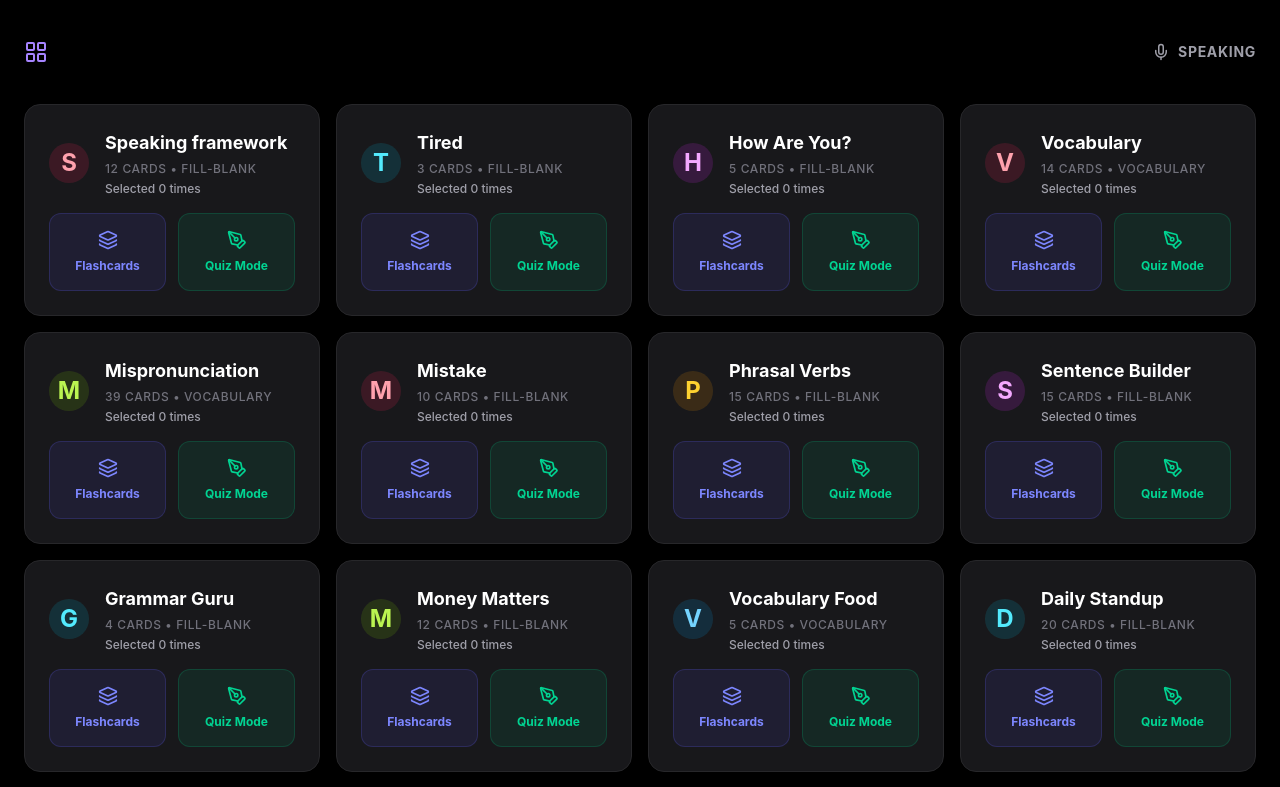
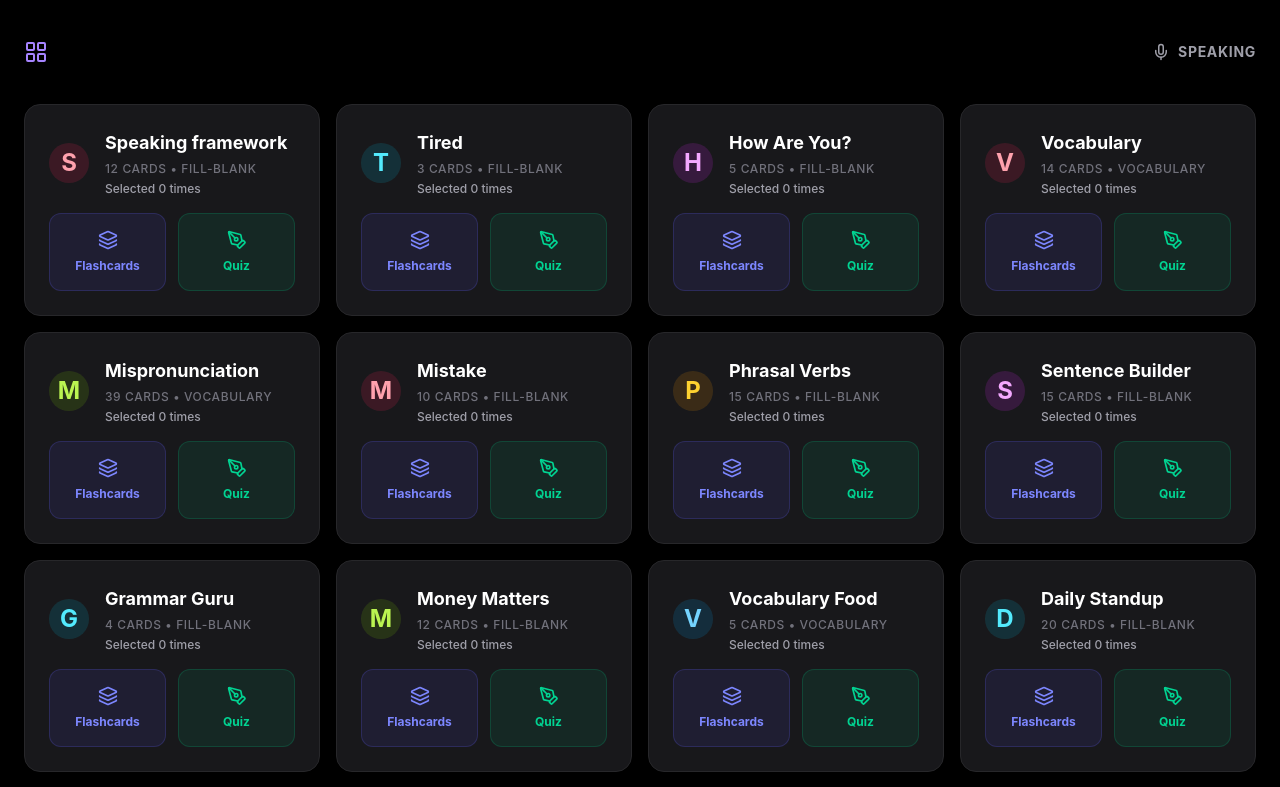
Before and after one commit to luubinhan/fill-in-the-blank, a React (Vite) app: page / in a window 1280 px wide. Shown: the top 787 px of the page. Built offline with nearby package versions, Linux system fonts and the light colour scheme.

Commit message:
fix: enhance translation clarity in Quiz labels and AI problem statements

```diff
--- a/App.tsx
+++ b/App.tsx
@@ -236,7 +236,7 @@ function App() {
                   className="bg-emerald-500/10 border border-emerald-500/20 hover:bg-emerald-500/20 p-4 rounded-xl transition-all flex flex-col items-center gap-2"
                 >
                   <PenTool size={20} className="text-emerald-400" />
-                  <span className="text-xs font-bold text-emerald-400">Quiz Mode</span>
+                  <span className="text-xs font-bold text-emerald-400">Quiz</span>
                 </button>
               </div>
             </div>
--- a/components/SpeakingView.tsx
+++ b/components/SpeakingView.tsx
@@ -83,7 +83,7 @@ const SpeakingView: React.FC<SpeakingViewProps> = ({ onSelectLevel, levelSelecti
               className="cursor-pointer bg-emerald-500/10 border border-emerald-500/20 hover:bg-emerald-500/20 p-3 rounded-xl transition-all flex flex-col items-center gap-2"
             >
               <PenTool size={20} className="text-emerald-400" />
-              <span className="text-xs font-bold text-emerald-400">Quiz Mode</span>
+              <span className="text-xs font-bold text-emerald-400">Quiz</span>
             </button>
 
             <button
--- a/data/speaking/ai-problem.ts
+++ b/data/speaking/ai-problem.ts
@@ -27,8 +27,8 @@ export const AiProblem = {
       },
       {
         english: "So instead of spending hours doing it manually, I can get it done much faster and focus on more important thing",
-        translation: "focus on more important thing",
-        vietnamese: "tập trung vào những việc quan trọng hơn",
+        translation: "focus on",
+        vietnamese: "tập trung vào",
       },
       {
         english: "For example, if I’m working on a feature and need to write a lot of test cases, I can ask AI to generate an initial set of tests, including some edge cases I might not have thought of.",
@@ -47,8 +47,8 @@ export const AiProblem = {
       },
       {
         english: "Sometimes, they get to a point where nobody on the team really understands why the system behaves the way it does anymore.",
-        translation: "why the system behaves the way it does anymore",
-        vietnamese: "tại sao hệ thống lại hoạt động như vậy nữa",
+        translation: "the way it does anymore",
+        vietnamese: "lại hoạt động như vậy nữa",
       },
       {
         english: "And when something breaks, debugging can take days because the team doesn’t fully understand the logic behind the implementation.",
```
